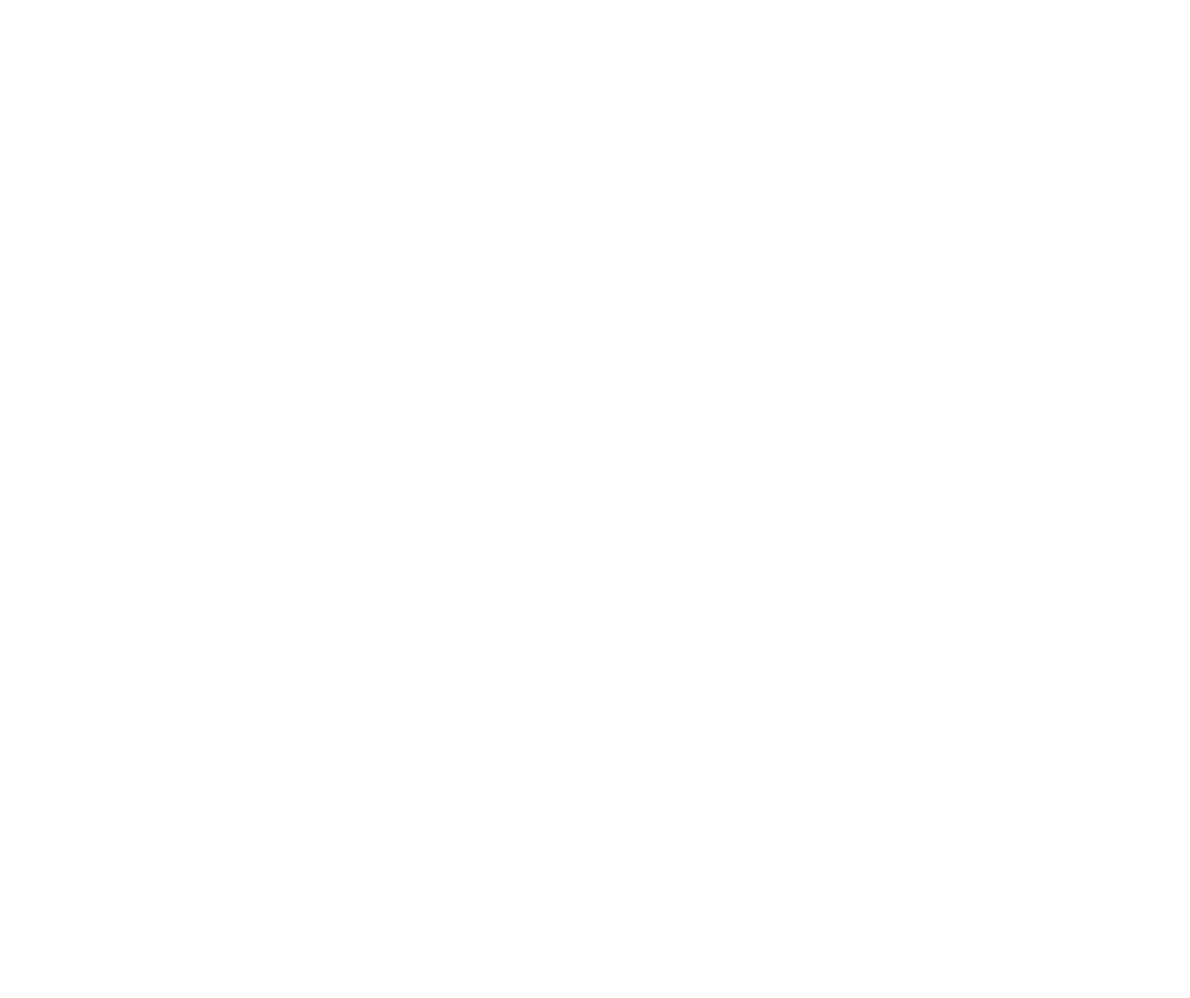
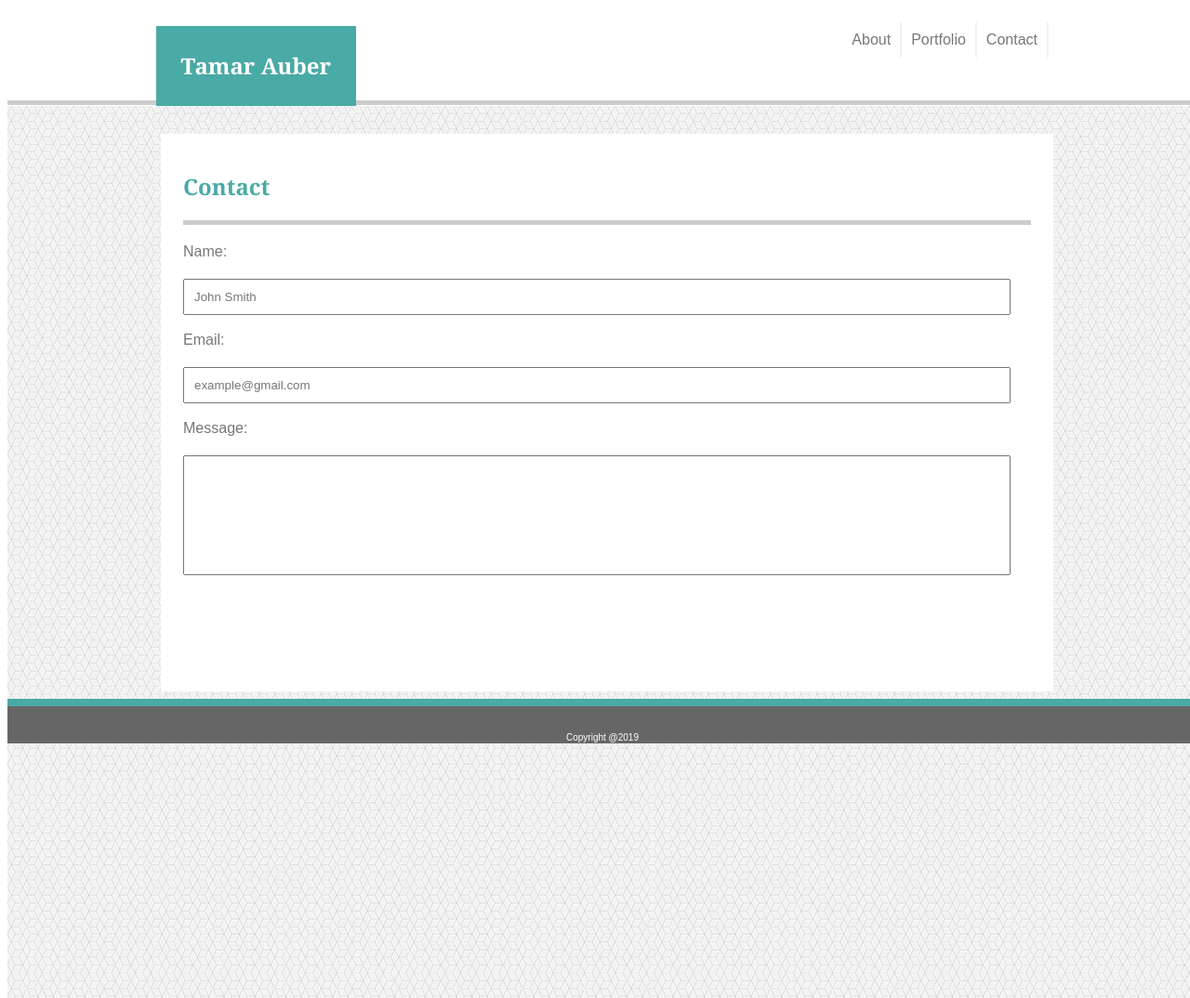
Before and after one commit to mischegoss/Basic-Portfolio, a plain HTML site: page contact.html in a window 1280 px wide. Shown: the whole page at 93% size. Before the commit the page ends 800 px from the top, so only its background shows below. Drawn offline with Linux system fonts and the light colour scheme.

Commit message:
Add contact form

```diff
--- a/assets/css/styles.css
+++ b/assets/css/styles.css
@@ -4,7 +4,8 @@
 
 .main-container {
     background-image: url(/assets/images/qbkls.png);
-    width: 100%;
+    width: 100vw;
+
     min-height: 960px;
     position: absolute;
     overflow: auto;
@@ -131,6 +132,15 @@ a:hover {
      top: 20px;
  }
 
+.contact {
+ width: 95%;
+ position: relative;
+ top: 40px;
+ bottom: 30px;
+ margin: 0 auto;
+
+
+}
  .about-me {
      width: 95%;
      position: relative;
@@ -148,7 +158,12 @@ a:hover {
 
  }
 
- .about-me p {
+ .contact input {
+     width: 95%;
+     padding: 10px;
+     margin-top: 20px;
+ }
 
-
- }
+#message {
+    padding-bottom: 100px;
+}
--- a/contact.html
+++ b/contact.html
@@ -0,0 +1,60 @@
+<!DOCTYPE html>
+<html lang= "en-US">
+<head>
+    <meta http-equiv="Content-Type" content="text/html; charset=UTF-8" />
+    <link rel="stylesheet" href="./assets/css/styles.css">
+    <title>Basic Portfolio</title>
+</head>
+<body>
+
+    <header class="header">
+
+       <div class="header-content">
+     <h2 class="main-header-name white-text teal">Tamar Auber</h2>
+
+
+     <nav class ="header-nav">
+            <ul>
+                <li><a href="#">About</a></li>
+                <li><a href="#">Portfolio</a></li>
+                <li><a href="#">Contact</a></li>
+            </ul>
+        </nav>
+        </div>
+
+</header>
+    <div class = "clearfix"></div>
+    <div class="main-container">
+
+    <section>
+        <div class ="section">
+            <div class ="container-head">
+          <h2 class ="teal-text">Contact</h2>
+          </div>
+
+        <div class="contact">
+                <form class="reg-font-color">
+                        Name:<br>
+                        <input type="text" name="name" placeholder= "John Smith"><br><br>
+                        Email:<br>
+                        <input type="text" name="email" placeholder="example@gmail.com"><br><br>
+                        Message:<br>
+                        <input id="message" type="text" name="message">
+                      </form>
+        </div>
+
+
+
+    </div>
+
+</section>
+</div>
+<div class = "clearfix"></div>
+    <footer>
+<div class ="footer">
+    <p class ="white-text">Copyright @2019</p>
+</div>
+    </footer>
+
+</body>
+</html>
```
Also changed, not shown: porfolio.html (+55 -0 lines).
